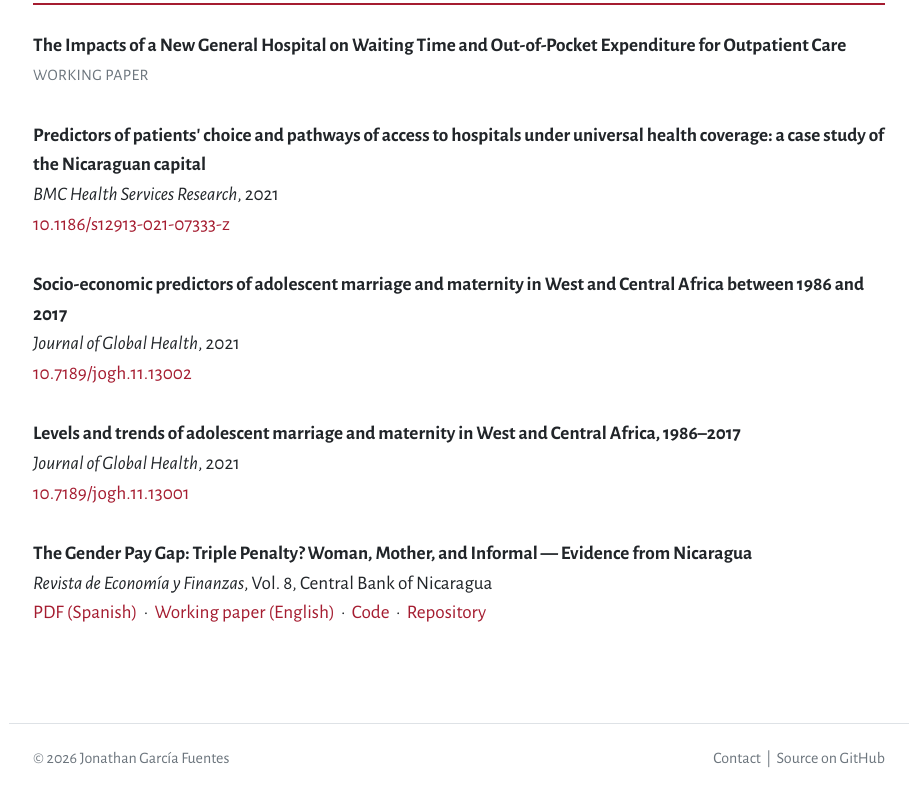
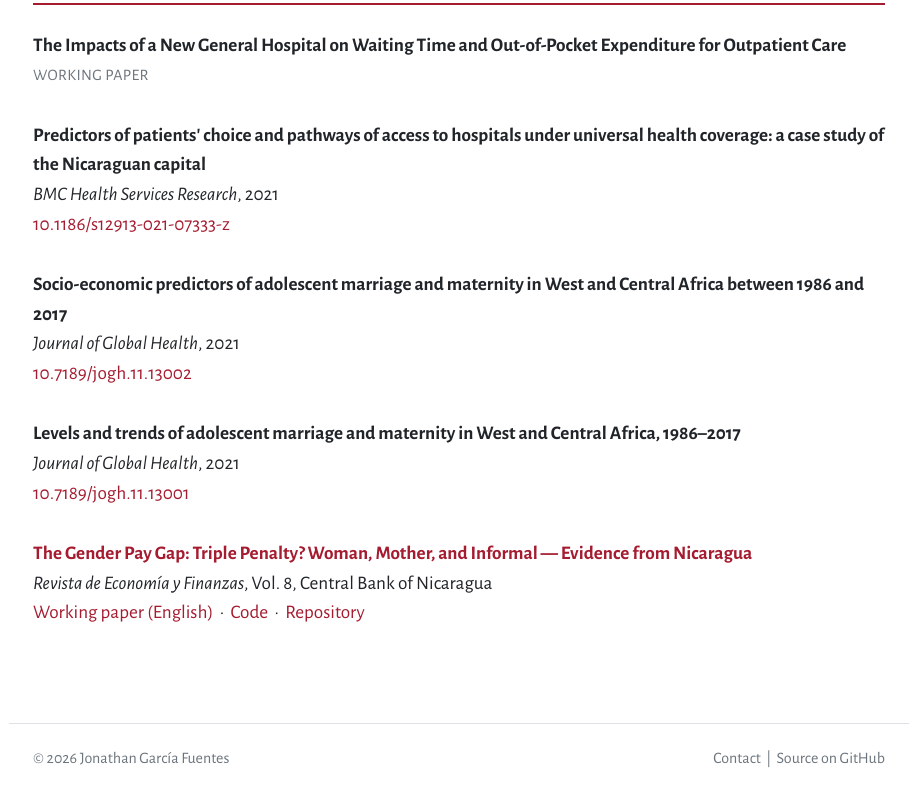
Before and after one commit to jonathangarciaf/jonathangarciaf.github.io, a plain HTML site: page research.html in a window 1280 px wide. Shown: the part 1024-1828 px from the top of the page, without its empty margins (181-1098 px from the left). Drawn offline with nearby package versions, Linux system fonts and the light colour scheme.

Commit message:
Link Gender paper title to Spanish PDF, drop separate link
Co-Authored-By: Claude Opus 4.8 (1M context) <noreply@anthropic.com>

```diff
--- a/research.html
+++ b/research.html
@@ -86,9 +86,8 @@
   </div>
 
   <div class="publication">
-    <span class="title">The Gender Pay Gap: Triple Penalty? Woman, Mother, and Informal — Evidence from Nicaragua</span><br>
+    <span class="title"><a href="https://www.bcn.gob.ni/sites/default/files/revista/volumenVIII/Revista_Vol_8_202P1.pdf" target="_blank" rel="noopener">The Gender Pay Gap: Triple Penalty? Woman, Mother, and Informal — Evidence from Nicaragua</a></span><br>
     <em>Revista de Economía y Finanzas</em>, Vol. 8, Central Bank of Nicaragua<br>
-    <a href="https://www.bcn.gob.ni/sites/default/files/revista/volumenVIII/Revista_Vol_8_202P1.pdf" target="_blank" rel="noopener">PDF (Spanish)</a> &nbsp;·&nbsp;
     <a href="https://github.com/jonathangarciaf/triple_penalty_gender_pay_gap/blob/main/manuscript/main.pdf" target="_blank" rel="noopener">Working paper (English)</a> &nbsp;·&nbsp;
     <a href="https://github.com/jonathangarciaf/triple_penalty_gender_pay_gap/tree/main/dofiles" target="_blank" rel="noopener">Code</a> &nbsp;·&nbsp;
     <a href="https://github.com/jonathangarciaf/triple_penalty_gender_pay_gap" target="_blank" rel="noopener">Repository</a>
```
